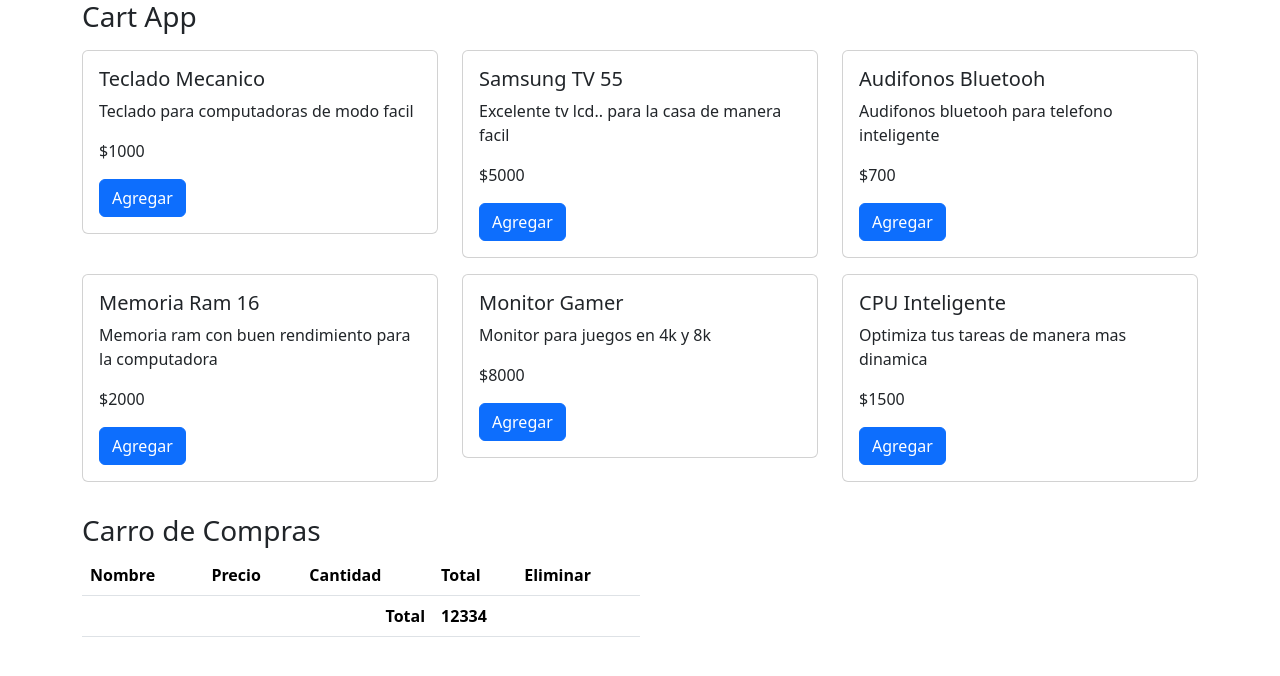
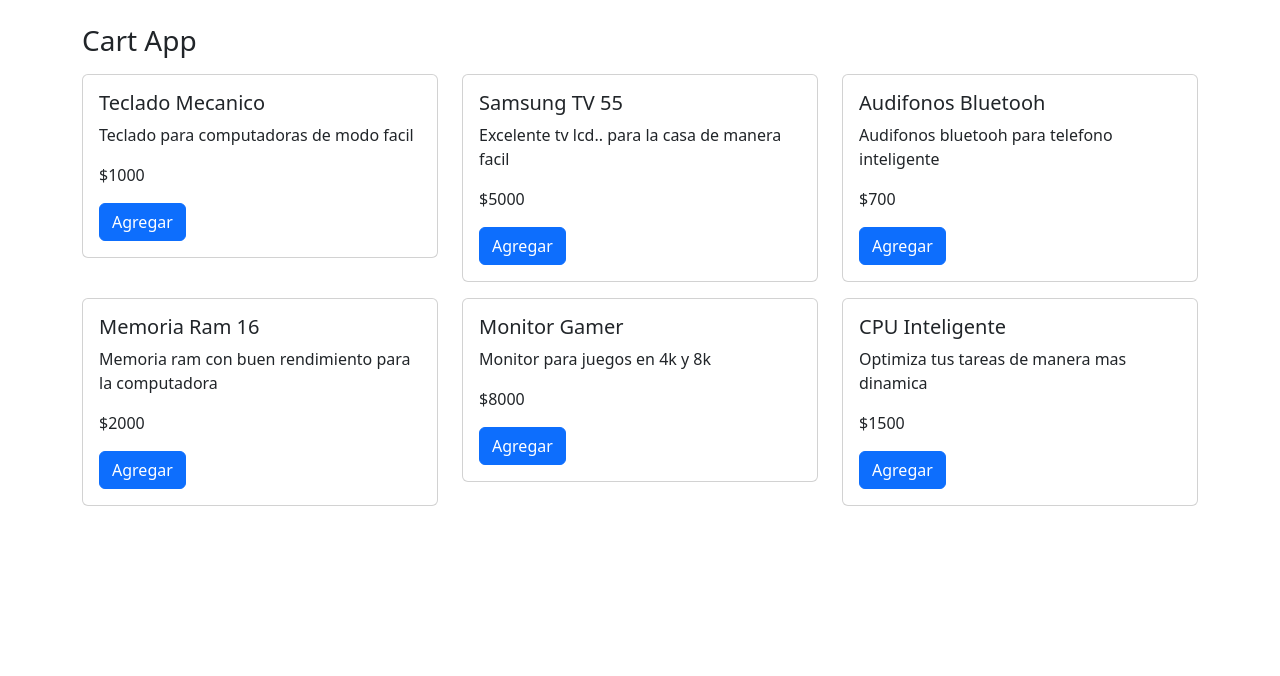
Before and after one commit to alejandro-coreno/app-carrito, a React (Vite) app: page / in a window 1280 px wide. Shown: the top 676 px of the page. Built offline with nearby package versions, Linux system fonts and the light colour scheme.

Commit message:
Se actualiza funcion de total y se persisten los datos en el session

```diff
--- a/src/CardApp.jsx
+++ b/src/CardApp.jsx
@@ -3,10 +3,11 @@ import CardView from "./components/CardView";
 import CarritoView from "./components/CarritoView";
 
 
+const initialItems = JSON.parse(sessionStorage.getItem('cart')) || []
 
 const CardApp = () => {
 
-    const [cartItems, setCartItems] = useState([]);
+    const [cartItems, setCartItems] = useState(initialItems);
 
     const handlerAddProduct = ( producto ) => {
 
@@ -30,12 +31,19 @@ const CardApp = () => {
 
         }
 
+    }
 
+    const handleDeleteProductCard = ( id ) => {
+        setCartItems([
+            ...cartItems.filter( i => i.producto.id !== id )
+        ]);
     }
+
+    console.log( initialItems )
 
     return (
         <>
-            <div className="container">
+            <div className="container my-4">
 
                 <h3>Cart App</h3>
 
@@ -44,7 +52,11 @@ const CardApp = () => {
 
                 {/* Componente Carrito*/}
 
-                <CarritoView items={cartItems} />
+                {/* Validamos que el carrito tenga datos para mostrarlo */}
+
+                {
+                    cartItems.length > 0 && <CarritoView items={cartItems}  handlerDelete={ handleDeleteProductCard }/>
+                }
 
             </div>
         </>
--- a/src/components/CarritoView.jsx
+++ b/src/components/CarritoView.jsx
@@ -1,6 +1,22 @@
-import { useState } from "react";
+import { useEffect, useState } from "react";
+import { calculateTotal } from "../services/productsService";
 
-const CarritoView = ({ items }) => {
+const CarritoView = ({ items, handlerDelete }) => {
+
+    //useState para total del carrito
+    const [total, setTotal] = useState(0)
+
+    //cada que cambian los items se realiza se actuliza el total
+
+    useEffect(() => {
+        setTotal( calculateTotal(items) );
+        sessionStorage.setItem('cart', JSON.stringify(items))
+    }, [ items ]);
+
+    const onDeleteProducto =  (id) => {
+        handlerDelete(id)
+    }
+
 
 
 
@@ -27,7 +43,7 @@ const CarritoView = ({ items }) => {
                                 <td>{item.producto.precio}</td>
                                 <td>{item.cantidad}</td>
                                 <td>{item.producto.precio * item.cantidad}</td>
-                                <td>eliminar</td>
+                                <td><button className="btn btn-danger" type="button" onClick={() => onDeleteProducto(item.producto.id)}>Eliminar</button></td>
                             </tr>
                         )
 
@@ -38,7 +54,7 @@ const CarritoView = ({ items }) => {
                 <tfoot>
                     <tr>
                         <td colSpan="3" className="text-end fw-bold">Total</td>
-                        <td colSpan="2"  className="text-start fw-bold">12334</td>
+                        <td colSpan="2"  className="text-start fw-bold">{ total }</td>
                     </tr>
                 </tfoot>
             </table>
--- a/src/services/productsService.js
+++ b/src/services/productsService.js
@@ -3,3 +3,8 @@ import { productos } from "../data/productos"
 export const getProductos = () => {
     return productos
 }
+
+export const calculateTotal = ( items ) => {
+    return items.reduce(
+        ( acumulador, item ) => acumulador + item.producto.precio * item.cantidad, 0)
+}
```
